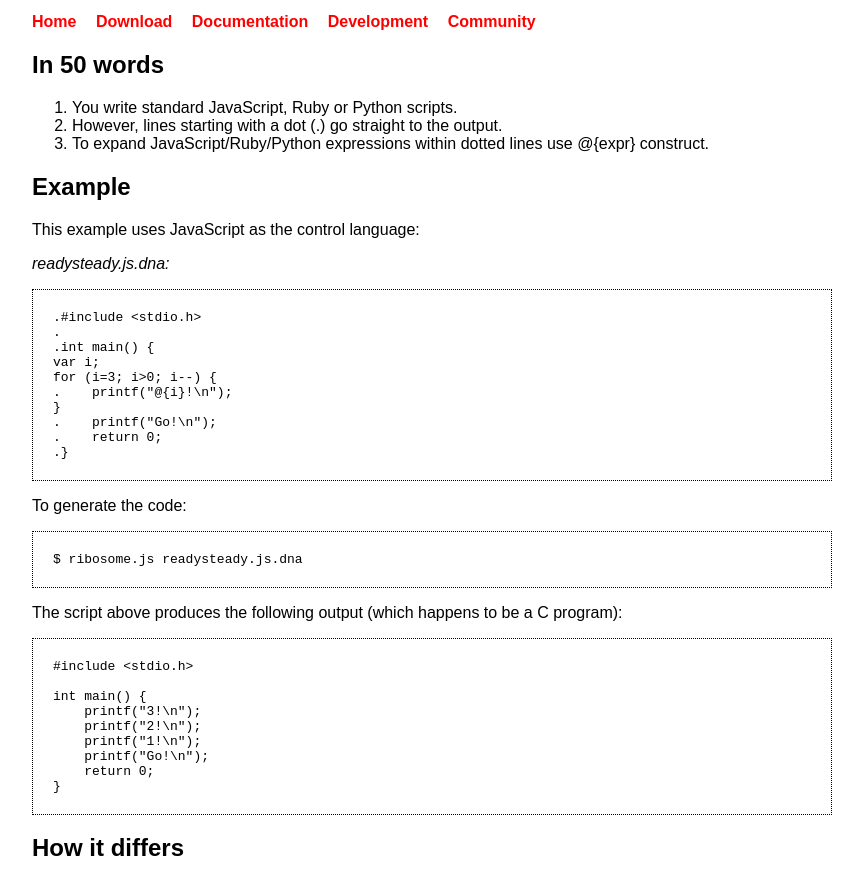
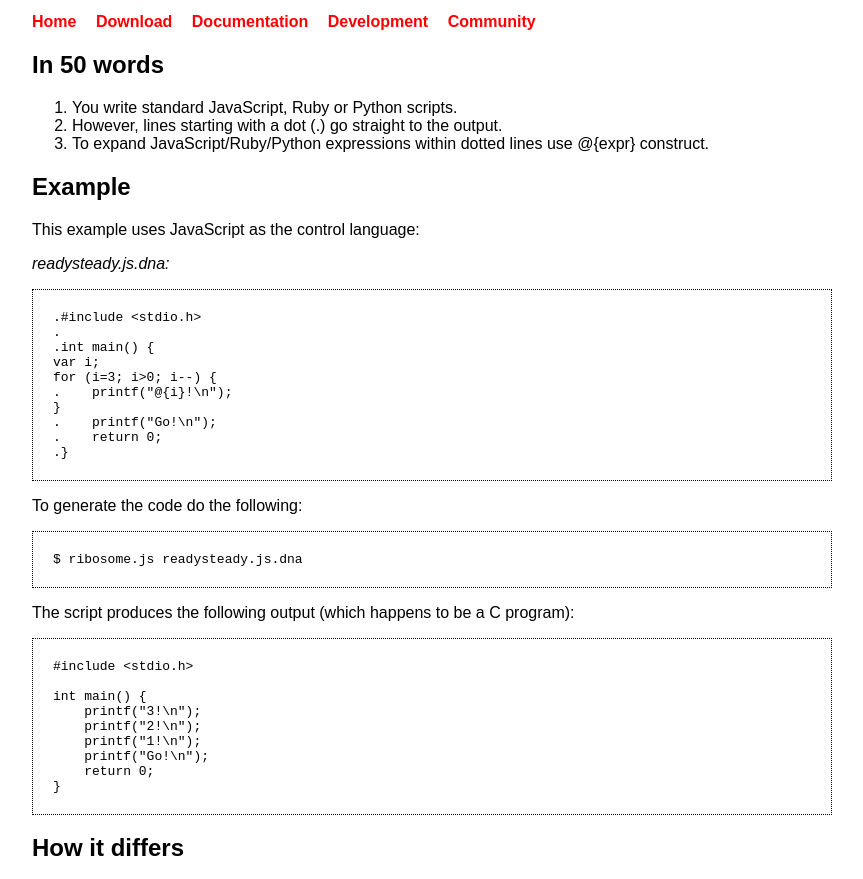
Before and after one commit to sustrik/ribosome, a plain HTML site: page index.html in a window 1280 px wide. Shown: the part 189-1068 px from the top of the page, without its empty margins (56-919 px from the left). Drawn offline with Linux system fonts and the light colour scheme.

```diff
--- a/index.html
+++ b/index.html
@@ -46,13 +46,13 @@ for (i=3; i&gt;0; i--) {
 .}
 </pre>
 
-<p>To generate the code:</p>
+<p>To generate the code do the following:</p>
 
 <pre>
 $ ribosome.js readysteady.js.dna
 </pre>
 
-<p>The script above produces the following output (which happens to be a
+<p>The script produces the following output (which happens to be a
 C program):</p>
 
 <pre>
```
Also changed, not shown: development.html (+4 -0 lines).
